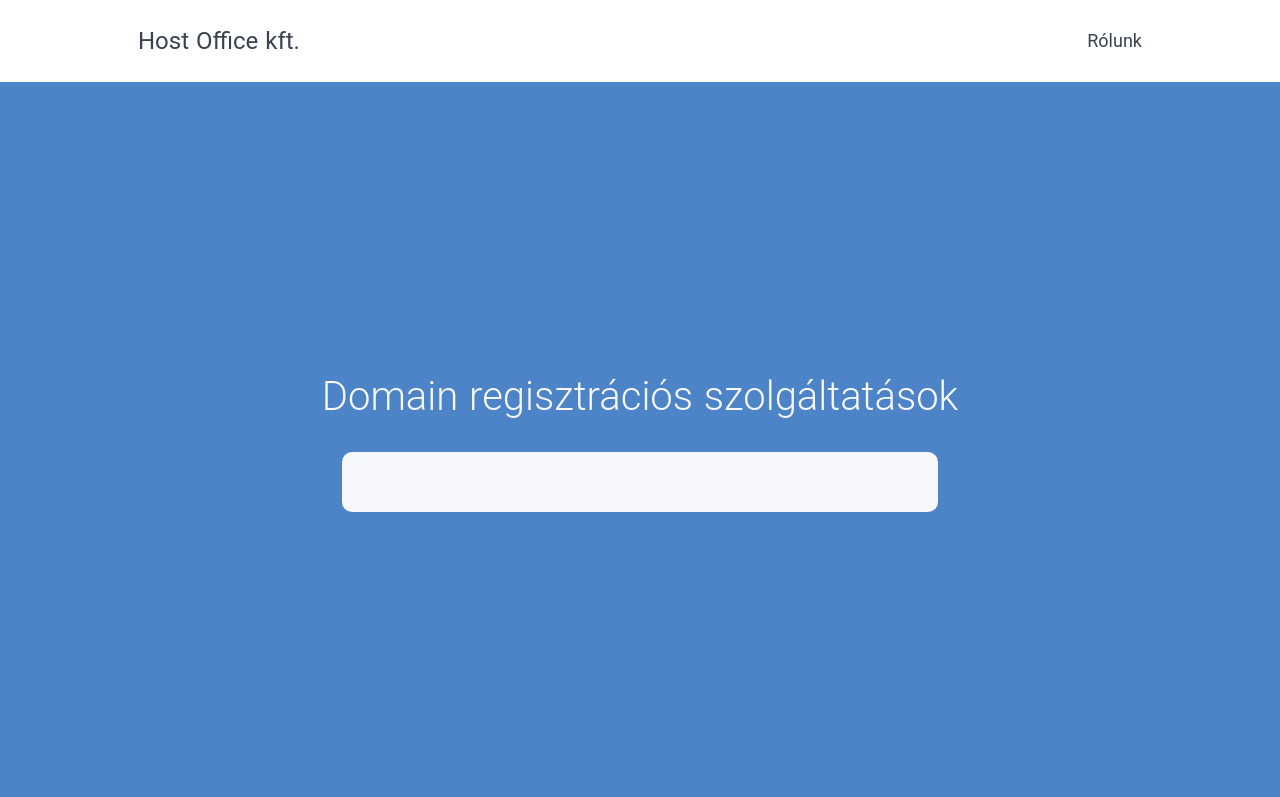
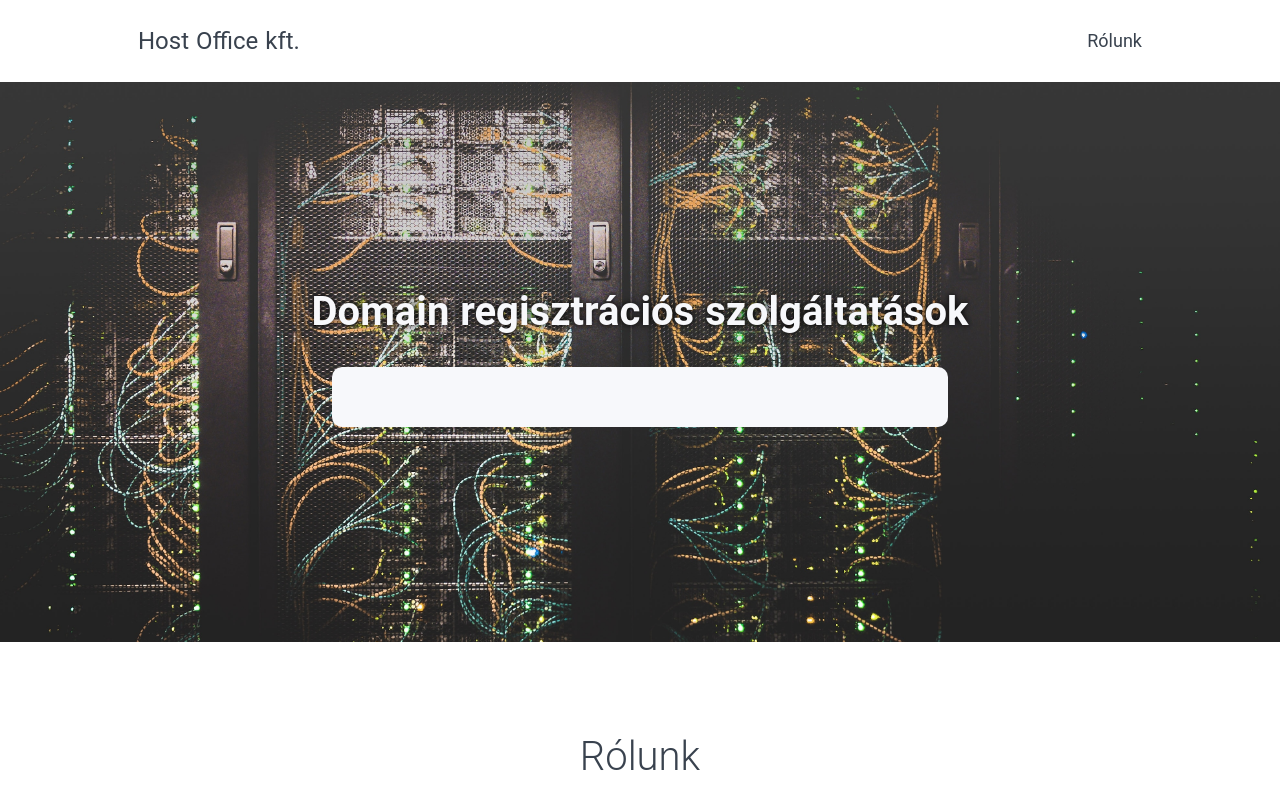
Before and after one commit to boti7/host-office, a Nuxt app: page / in a window 1280 px wide. Shown: the top 797 px of the page. Built offline with nearby package versions, Linux system fonts and the light colour scheme.

Commit message:
Hero background

```diff
--- a/components/Hero.vue
+++ b/components/Hero.vue
@@ -21,11 +21,13 @@
 
   .hero-wrapper {
     width: 100%;
-    height: calc(100vh - 70px);
+    height: calc(100vh - 240px);
+    min-height: 400px;
     display: flex;
     justify-content: center;
     align-items: center;
-    background-color: $hero-bg-color;
+    background-image: url('../static/taylor-vick-M5tzZtFCOfs-unsplash.jpg');
+    background-size: cover;
   }
 
   .hero-content {
@@ -34,9 +36,10 @@
   }
 
   .title {
-    font-weight: 300;
+    font-weight: bold;
     font-size: 40px;
     color: $text-color-light;
+    text-shadow: 0 0 6px #000;
   }
 
   .search-box {
```
Also changed, not shown: static/taylor-vick-M5tzZtFCOfs-unsplash.jpg (added).
